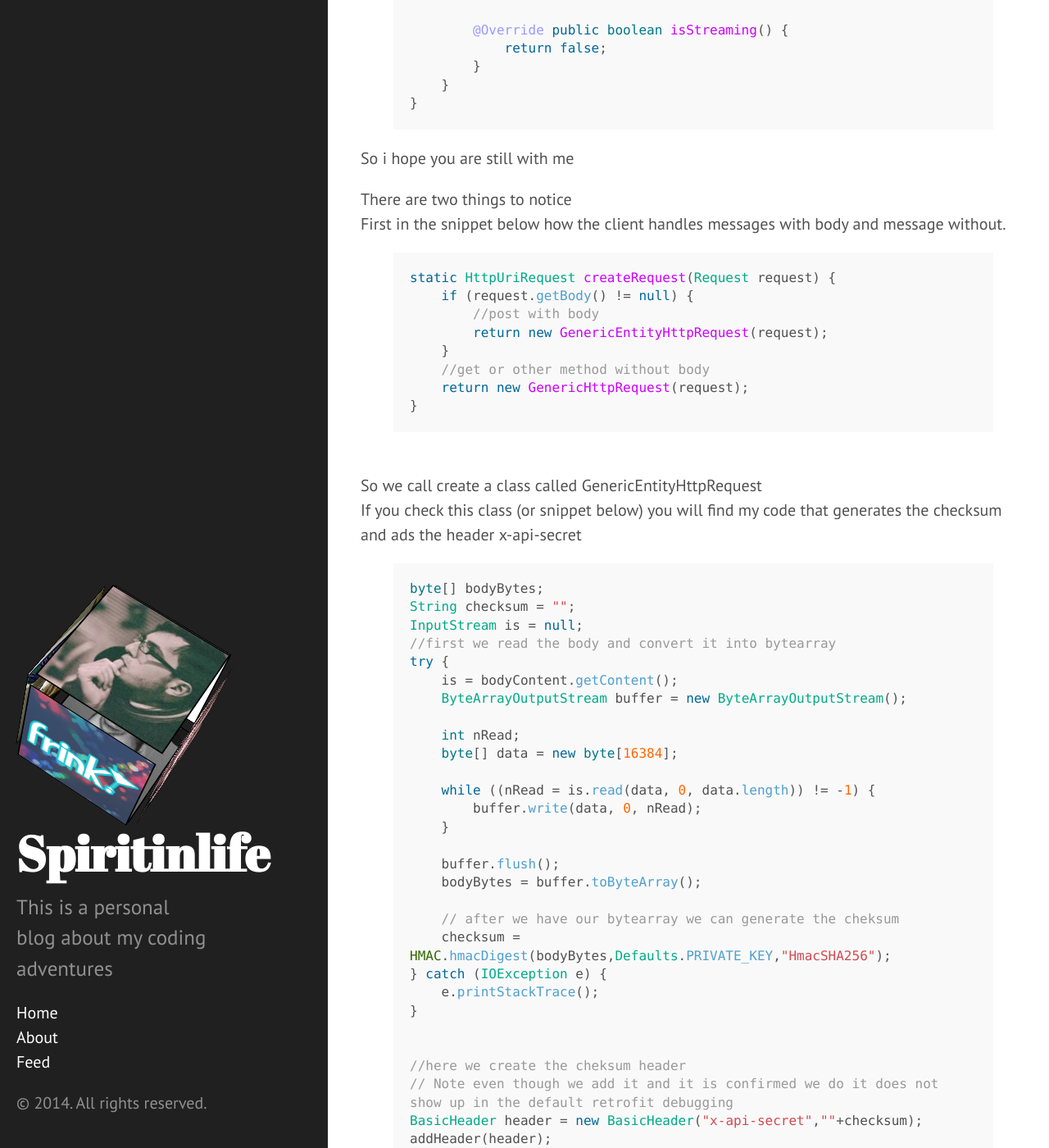
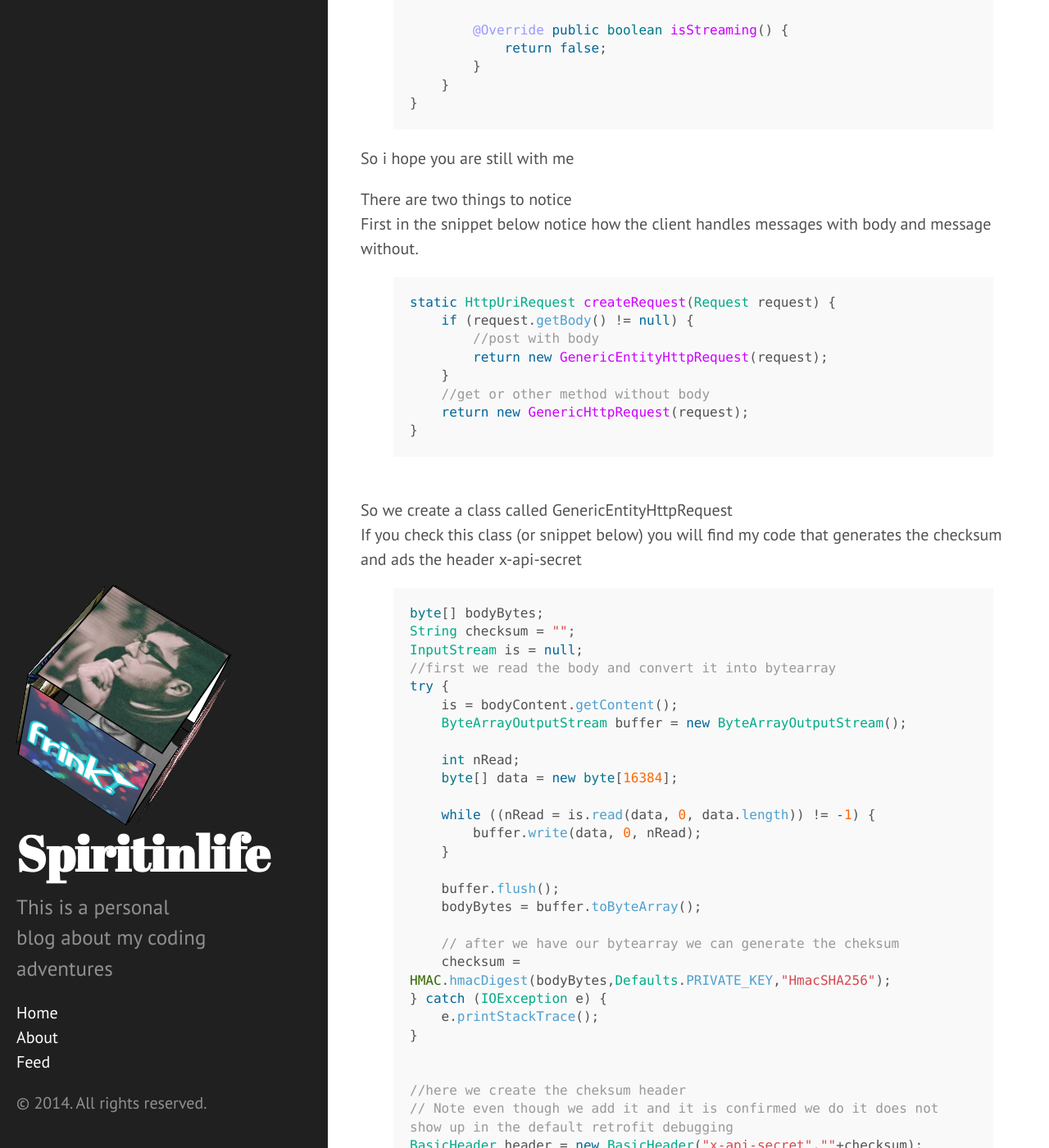
Before and after one commit to spiritinlife/spiritinlife.github.io, a Jekyll site: the page built from _posts/2014-10-19-Retrofit-HMAC-A-Good-way.markdown, in a window 1280 px wide and 1400 px high, scrolled down 7756 px. Shown: the whole window at 82% size. Built offline with Jekyll 4.4.1, drawn with Linux system fonts in a browser that asks for light colours; Markdown is read by kramdown in place of the engine named in the settings; comment, search, counter and statistics services are not loaded; some of the changed text lies outside the part shown.

Commit message:
HMAC_RETROFIT_POST

```diff
--- a/_posts/2014-10-19-Retrofit-HMAC-A-Good-way.markdown
+++ b/_posts/2014-10-19-Retrofit-HMAC-A-Good-way.markdown
@@ -87,7 +87,7 @@
 
 Well there is no easy way because in no point in the retrofit's "lifecycle" you get access to the body.<br>
 So what i did ?<br>
-I found  a way , from a github <a href="https://github.com/square/retrofit/issues/429">post</a> about this problem   .Unfortunetly they do not give any code , so for me the problem was not solved yet , for you.. well you are lucky you ended up here.<br>
+I found  a way , from a github <a href="https://github.com/square/retrofit/issues/429">post</a> about this problem .Unfortunetly they do not give any code , so for me the problem was not solved yet , for you.. well you are lucky you ended up here.<br>
 
 In retrofit when you build ur adapter you can set your own client<br>.
 As i understand clients configure the message that u send .<br>
@@ -315,7 +315,7 @@
 So i hope you are still with me <br>
 
 There are two things to notice <br>
-First in the snippet below how  the client handles messages with body and message without.<br>
+First in the snippet below notice how  the client handles messages with body and message without.<br>
 
 {% highlight java %}
 static HttpUriRequest createRequest(Request request) {
@@ -330,7 +330,7 @@
 
 
 <br>
-So we call create a class called GenericEntityHttpRequest<br>
+So we  create a class called GenericEntityHttpRequest<br>
 If you check this class (or snippet below) you will find my code that generates the checksum and ads the header x-api-secret
 <br>
 {% highlight java %}
```
Also changed, not shown: other parts of _posts/2014-10-19-Retrofit-HMAC-A-Good-way.markdown (+3 -1 lines).
